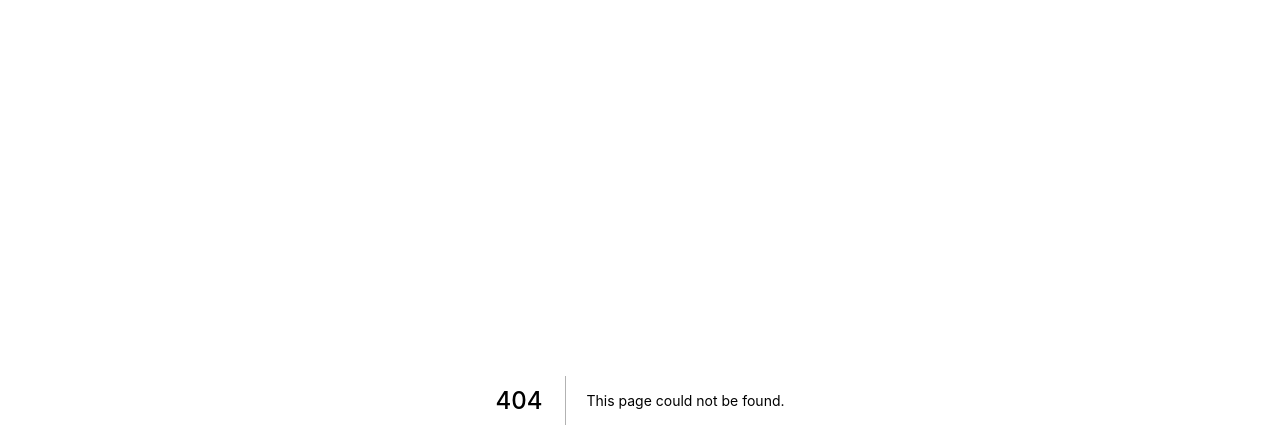
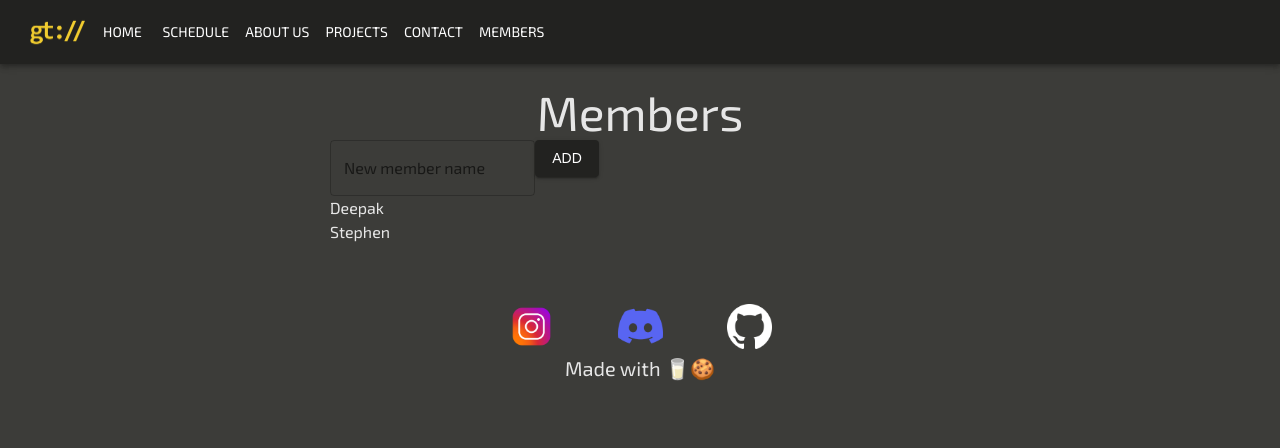
Before and after one commit to nicodemota/gt-webdev-website, a Next.js app: page /members in a window 1280 px wide. Before the commit this address had no page. Shown: the top 448 px of the page. Built offline with nearby package versions, Linux system fonts and the light colour scheme.

Commit message:
Created members page

```diff
--- a/components/NavBar.js
+++ b/components/NavBar.js
@@ -33,6 +33,10 @@ const navList = [
     {
         name: "Contact",
         path: "/contact"
+    },
+    {
+        name: "Members",
+        path: "/members"
     },
 ]
 
--- /dev/null
+++ b/pages/members.js
@@ -0,0 +1,51 @@
+import React, {Component, useState, useEffect} from "react";
+import Head from 'next/head';
+import NavBar from "../components/NavBar";
+import BottomBar from "../components/BottomBar";
+import { Grid, Typography, TextField, Button } from "@mui/material";
+
+const Members = () => {
+    const [newMemberName, setNewMemberName] = useState('');
+    const [members, setMembers] = useState(['Deepak', 'Stephen']);
+
+    function handleAddNewMember() {
+        const newMembersArray = members.slice(0);
+        newMembersArray.push(newMemberName);
+        setMembers(newMembersArray);
+        setNewMemberName('');
+    }
+
+    return (
+        <div>
+            <Head>
+                <title>About Us | GT WebDev</title>
+            </Head>
+            <NavBar />
+            <Grid container rowGap={7.5} className="aboutUsContainer">
+                <Grid item xs={12} sm={6} md={6}>
+                    {/* header text */}
+                    <Typography variant="h3" className="aboutUsTxt">
+                        Members
+                    </Typography>
+                    {/* TODO: ability to add new member */}
+                    <div>
+                        <TextField value={newMemberName} label="New member name" variant="outlined"
+                            onChange={(event) => {
+                                setNewMemberName(event?.target?.value)}
+                            }/>
+                        <Button variant="contained" onClick={() => {handleAddNewMember();}}>Add</Button>
+                    </div>
+                    {/* list of member names */}
+                    {
+                        members.map((memberName, index) => {
+                            return <Typography key={memberName}>{memberName}</Typography>;
+                        })
+                    }
+                </Grid>
+            </Grid>
+            <BottomBar />
+        </div>
+    );
+}
+
+export default Members;
```
